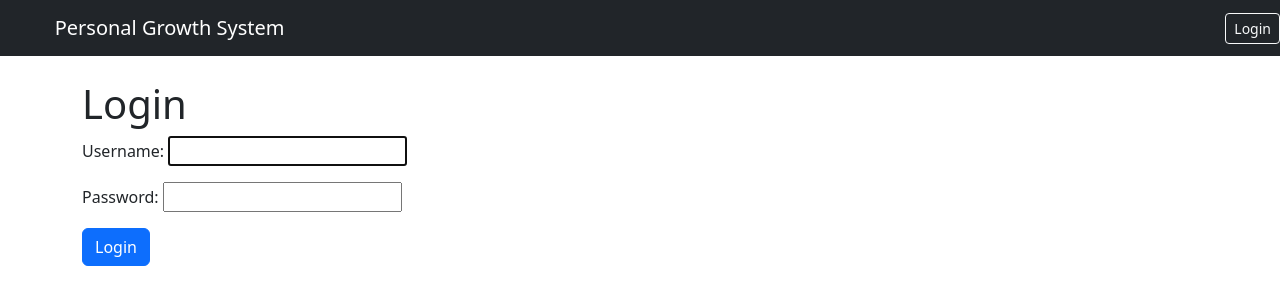
After one commit to Githaiga1/personal-growth-system, a Django app: page /login/ in a window 1280 px wide. The commit adds this page. Shown: the top 305 px of the page. Run offline with Django 5.2, Linux system fonts and the light colour scheme.

Commit message:
Add login/logout functionality with conditional navbar

```diff
--- a/pgs/settings.py
+++ b/pgs/settings.py
@@ -116,3 +116,6 @@ USE_TZ = True
 # https://docs.djangoproject.com/en/6.0/howto/static-files/
 
 STATIC_URL = 'static/'
+
+LOGIN_REDIRECT_URL = 'task_list'
+LOGOUT_REDIRECT_URL = 'task_list'
--- a/pgs/urls.py
+++ b/pgs/urls.py
@@ -16,9 +16,12 @@ Including another URLconf
 """
 from django.contrib import admin
 from django.urls import path, include
+from django.contrib.auth import views as auth_views
 
 urlpatterns = [
     path('admin/', admin.site.urls),
     path('tasks/', include('tasks.urls')),
+    path('login/', auth_views.LoginView.as_view(), name='login'),
+    path('logout/', auth_views.LogoutView.as_view(), name='logout'),
 
 ]
--- a/templates/base.html
+++ b/templates/base.html
@@ -11,6 +11,17 @@
         <div class="container">
             <a class="navbar-brand" href="{% url 'task_list' %}">Personal Growth System</a>
         </div>
+            {% if user.is_authenticated %}
+                <span class="text-light me-2">Hello, {{ user.username }}</span>
+                <form method="post" action="{% url 'logout' %}" class="d-inline">
+                    {% csrf_token %}
+                    <button type="submit" class="btn btn-outline-light btn-sm">Logout</button>
+                </form>
+            {% else %}
+                <a href="{% url 'login' %}" class="btn btn-outline-light btn-sm">Login</a>
+            {% endif %}
+            </div>
+         </div>
     </nav>
 
     <div class="container mt-4">
--- /dev/null
+++ b/templates/registration/login.html
@@ -0,0 +1,13 @@
+{% extends 'base.html' %}
+
+{% block title %}Login{% endblock %}
+
+{% block content %}
+    <h1>Login</h1>
+
+    <form method="post">
+        {% csrf_token %}
+        {{ form.as_p }}
+        <button type="submit" class="btn btn-primary">Login</button>
+    </form>
+{% endblock %}
```
